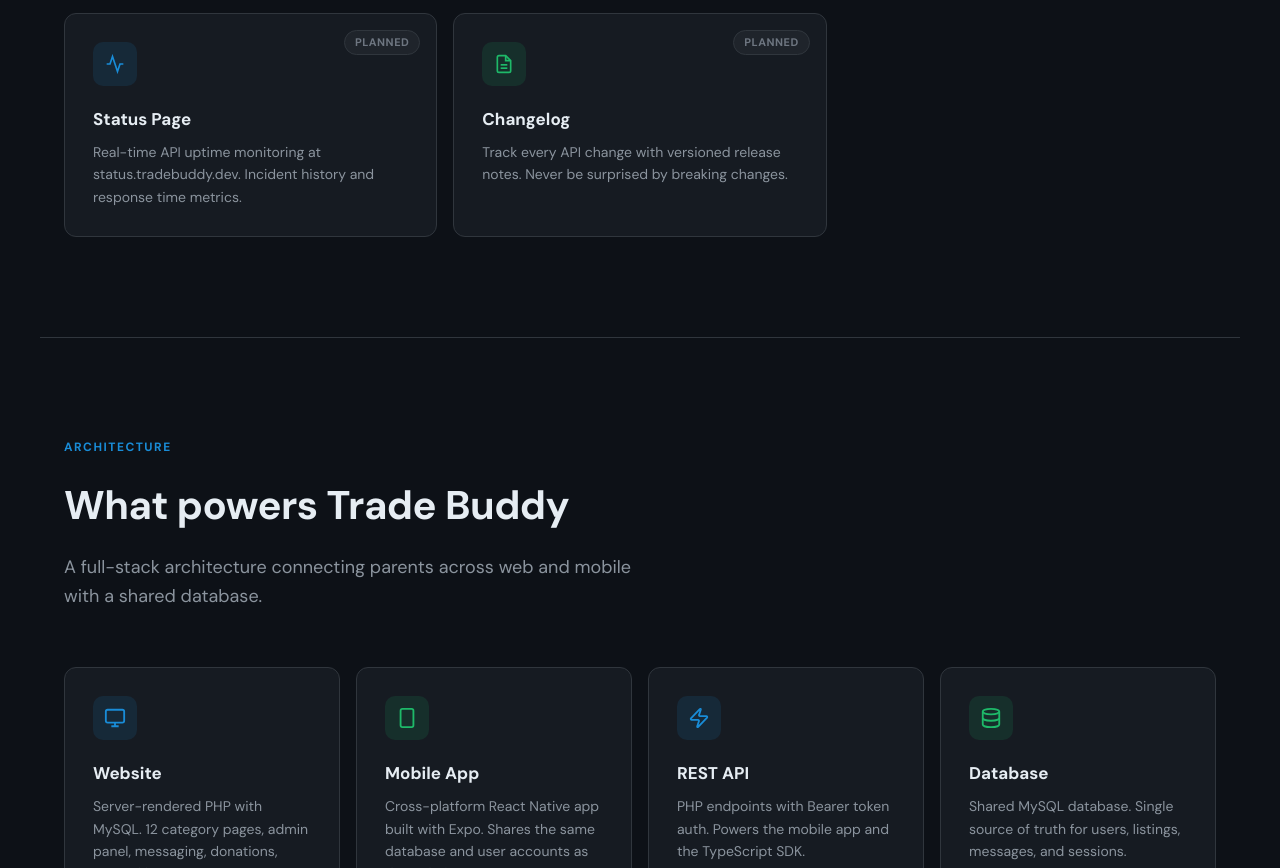
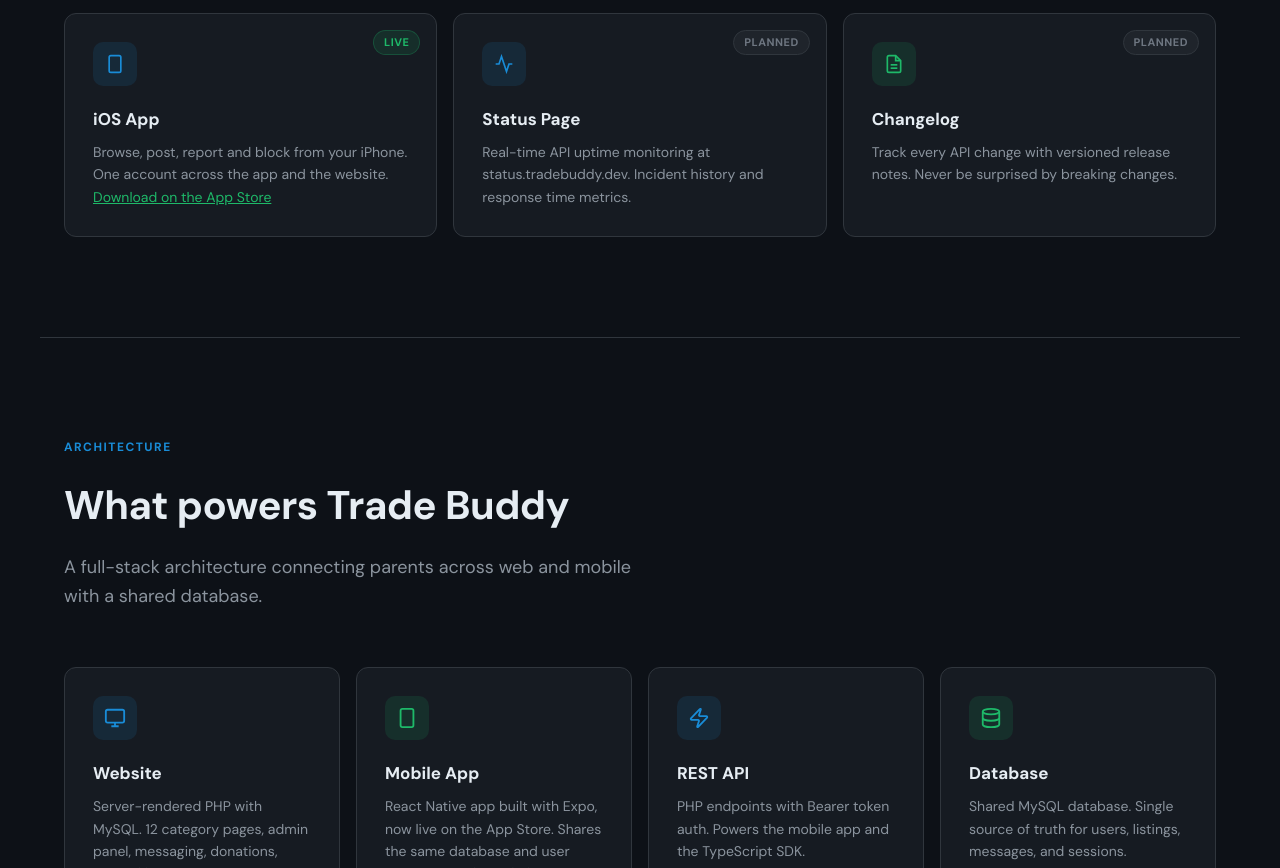
Before and after one commit to tradebuddyhq/tradebuddy.dev, a website built with Vite: page index.html in a window 1280 px wide. Shown: the part 11132-12000 px from the top of the page. Built offline with nearby package versions, Linux system fonts and the light colour scheme.

Commit message:
iOS app is live: roadmap card, stack card badge, repo description

```diff
--- a/index.html
+++ b/index.html
@@ -1010,6 +1010,12 @@ keys.forEach(k => {
       <p>A beginner-friendly programming language that reads like English and compiles to JavaScript. <a href="https://quill.tradebuddy.dev" target="_blank" style="color:#1EB969;">quill.tradebuddy.dev</a></p>
     </div>
     <div class="roadmap-card">
+      <div class="roadmap-status live">Live</div>
+      <div class="roadmap-icon blue"><svg width="20" height="20" fill="none" stroke="currentColor" stroke-width="2" viewBox="0 0 24 24"><rect x="5" y="2" width="14" height="20" rx="2"/><path d="M12 18h.01"/></svg></div>
+      <h3>iOS App</h3>
+      <p>Browse, post, report and block from your iPhone. One account across the app and the website. <a href="https://apps.apple.com/app/id6760534044" target="_blank" style="color:#1EB969;">Download on the App Store</a></p>
+    </div>
+    <div class="roadmap-card">
       <div class="roadmap-status planned">Planned</div>
       <div class="roadmap-icon blue"><svg width="20" height="20" fill="none" stroke="currentColor" stroke-width="2" viewBox="0 0 24 24"><path d="M22 12h-4l-3 9L9 3l-3 9H2"/></svg></div>
       <h3>Status Page</h3>
@@ -1034,7 +1040,7 @@ keys.forEach(k => {
 
   <div class="stack-grid">
     <div class="stack-card"><div class="stack-card-icon blue"><svg width="22" height="22" fill="none" stroke="currentColor" stroke-width="2" viewBox="0 0 24 24"><rect x="2" y="3" width="20" height="14" rx="2"/><path d="M8 21h8M12 17v4"/></svg></div><h3>Website</h3><p>Server-rendered PHP with MySQL. 12 category pages, admin panel, messaging, donations, wanted items.</p><div class="tech-tags"><span class="tech-tag">PHP</span><span class="tech-tag">MySQL</span><span class="tech-tag">HTML/CSS</span><span class="tech-tag">JavaScript</span></div></div>
-    <div class="stack-card"><div class="stack-card-icon green"><svg width="22" height="22" fill="none" stroke="currentColor" stroke-width="2" viewBox="0 0 24 24"><rect x="5" y="2" width="14" height="20" rx="2"/><path d="M12 18h.01"/></svg></div><h3>Mobile App</h3><p>Cross-platform React Native app built with Expo. Shares the same database and user accounts as the website.</p><div class="tech-tags"><span class="tech-tag">React Native</span><span class="tech-tag">Expo</span><span class="tech-tag">JavaScript</span></div></div>
+    <div class="stack-card"><div class="stack-card-icon green"><svg width="22" height="22" fill="none" stroke="currentColor" stroke-width="2" viewBox="0 0 24 24"><rect x="5" y="2" width="14" height="20" rx="2"/><path d="M12 18h.01"/></svg></div><h3>Mobile App</h3><p>React Native app built with Expo, now live on the App Store. Shares the same database and user accounts as the website.</p><div class="tech-tags"><span class="tech-tag">React Native</span><span class="tech-tag">Expo</span><span class="tech-tag">iOS</span></div><a href="https://apps.apple.com/app/id6760534044" target="_blank" style="display:inline-block;margin-top:16px;"><img src="/app-store-badge.svg" alt="Download on the App Store" style="height:40px;"></a></div>
     <div class="stack-card"><div class="stack-card-icon blue"><svg width="22" height="22" fill="none" stroke="currentColor" stroke-width="2" viewBox="0 0 24 24"><path d="M4 14a1 1 0 01-.78-1.63l9.9-10.2a.5.5 0 01.86.46l-1.92 6.02A1 1 0 0013 10h7a1 1 0 01.78 1.63l-9.9 10.2a.5.5 0 01-.86-.46l1.92-6.02A1 1 0 0011 14H4z"/></svg></div><h3>REST API</h3><p>PHP endpoints with Bearer token auth. Powers the mobile app and the TypeScript SDK.</p><div class="tech-tags"><span class="tech-tag">REST</span><span class="tech-tag">JSON</span><span class="tech-tag">Bearer Auth</span></div></div>
     <div class="stack-card"><div class="stack-card-icon green"><svg width="22" height="22" fill="none" stroke="currentColor" stroke-width="2" viewBox="0 0 24 24"><ellipse cx="12" cy="5" rx="9" ry="3"/><path d="M21 12c0 1.66-4 3-9 3s-9-1.34-9-3"/><path d="M3 5v14c0 1.66 4 3 9 3s9-1.34 9-3V5"/></svg></div><h3>Database</h3><p>Shared MySQL database. Single source of truth for users, listings, messages, and sessions.</p><div class="tech-tags"><span class="tech-tag">MySQL</span><span class="tech-tag">Shared State</span></div></div>
     <div class="stack-card"><div class="stack-card-icon blue"><svg width="22" height="22" fill="none" stroke="currentColor" stroke-width="2" viewBox="0 0 24 24"><path d="M21 11.5a8.38 8.38 0 01-.9 3.8 8.5 8.5 0 01-7.6 4.7 8.38 8.38 0 01-3.8-.9L3 21l1.9-5.7a8.38 8.38 0 01-.9-3.8 8.5 8.5 0 014.7-7.6 8.38 8.38 0 013.8-.9h.5a8.48 8.48 0 018 8v.5z"/></svg></div><h3>Discord Bot (Otter)</h3><p>Multi-purpose TypeScript Discord bot for the Trade Buddy community server. Moderation, notifications, and more.</p><div class="tech-tags"><span class="tech-tag">TypeScript</span><span class="tech-tag">Discord.js</span><span class="tech-tag">Node.js</span></div></div>
@@ -1042,7 +1048,7 @@ keys.forEach(k => {
 
   <div class="repos-grid">
     <a href="https://github.com/tradebuddyhq/site" target="_blank" class="repo-card"><div class="repo-header"><svg width="18" height="18" fill="currentColor" viewBox="0 0 24 24"><path d="M12 0C5.37 0 0 5.37 0 12c0 5.31 3.435 9.795 8.205 11.385.6.105.825-.255.825-.57 0-.285-.015-1.23-.015-2.235-3.015.555-3.795-.735-4.035-1.41-.135-.345-.72-1.41-1.23-1.695-.42-.225-1.02-.78-.015-.795.945-.015 1.62.87 1.845 1.23 1.08 1.815 2.805 1.305 3.495.99.105-.78.42-1.305.765-1.605-2.67-.3-5.46-1.335-5.46-5.925 0-1.305.465-2.385 1.23-3.225-.12-.3-.54-1.53.12-3.18 0 0 1.005-.315 3.3 1.23.96-.27 1.98-.405 3-.405s2.04.135 3 .405c2.295-1.56 3.3-1.23 3.3-1.23.66 1.65.24 2.88.12 3.18.765.84 1.23 1.905 1.23 3.225 0 4.605-2.805 5.625-5.475 5.925.435.375.81 1.095.81 2.22 0 1.605-.015 2.895-.015 3.3 0 .315.225.69.825.57A12.02 12.02 0 0024 12c0-6.63-5.37-12-12-12z"/></svg><span class="repo-name">tradebuddyhq/site</span></div><div class="repo-desc">Website, admin panel, and REST API.</div><div class="repo-meta"><span class="repo-lang"><span class="lang-dot" style="background:#4F5D95;"></span> PHP</span><span>Private</span></div></a>
-    <a href="https://github.com/tradebuddyhq/app" target="_blank" class="repo-card"><div class="repo-header"><svg width="18" height="18" fill="currentColor" viewBox="0 0 24 24"><path d="M12 0C5.37 0 0 5.37 0 12c0 5.31 3.435 9.795 8.205 11.385.6.105.825-.255.825-.57 0-.285-.015-1.23-.015-2.235-3.015.555-3.795-.735-4.035-1.41-.135-.345-.72-1.41-1.23-1.695-.42-.225-1.02-.78-.015-.795.945-.015 1.62.87 1.845 1.23 1.08 1.815 2.805 1.305 3.495.99.105-.78.42-1.305.765-1.605-2.67-.3-5.46-1.335-5.46-5.925 0-1.305.465-2.385 1.23-3.225-.12-.3-.54-1.53.12-3.18 0 0 1.005-.315 3.3 1.23.96-.27 1.98-.405 3-.405s2.04.135 3 .405c2.295-1.56 3.3-1.23 3.3-1.23.66 1.65.24 2.88.12 3.18.765.84 1.23 1.905 1.23 3.225 0 4.605-2.805 5.625-5.475 5.925.435.375.81 1.095.81 2.22 0 1.605-.015 2.895-.015 3.3 0 .315.225.69.825.57A12.02 12.02 0 0024 12c0-6.63-5.37-12-12-12z"/></svg><span class="repo-name">tradebuddyhq/app</span></div><div class="repo-desc">React Native mobile app. iOS and Android.</div><div class="repo-meta"><span class="repo-lang"><span class="lang-dot" style="background:#f1e05a;"></span> JavaScript</span><span>Public</span></div></a>
+    <a href="https://github.com/tradebuddyhq/app" target="_blank" class="repo-card"><div class="repo-header"><svg width="18" height="18" fill="currentColor" viewBox="0 0 24 24"><path d="M12 0C5.37 0 0 5.37 0 12c0 5.31 3.435 9.795 8.205 11.385.6.105.825-.255.825-.57 0-.285-.015-1.23-.015-2.235-3.015.555-3.795-.735-4.035-1.41-.135-.345-.72-1.41-1.23-1.695-.42-.225-1.02-.78-.015-.795.945-.015 1.62.87 1.845 1.23 1.08 1.815 2.805 1.305 3.495.99.105-.78.42-1.305.765-1.605-2.67-.3-5.46-1.335-5.46-5.925 0-1.305.465-2.385 1.23-3.225-.12-.3-.54-1.53.12-3.18 0 0 1.005-.315 3.3 1.23.96-.27 1.98-.405 3-.405s2.04.135 3 .405c2.295-1.56 3.3-1.23 3.3-1.23.66 1.65.24 2.88.12 3.18.765.84 1.23 1.905 1.23 3.225 0 4.605-2.805 5.625-5.475 5.925.435.375.81 1.095.81 2.22 0 1.605-.015 2.895-.015 3.3 0 .315.225.69.825.57A12.02 12.02 0 0024 12c0-6.63-5.37-12-12-12z"/></svg><span class="repo-name">tradebuddyhq/app</span></div><div class="repo-desc">React Native mobile app. Live on the App Store.</div><div class="repo-meta"><span class="repo-lang"><span class="lang-dot" style="background:#f1e05a;"></span> JavaScript</span><span>Public</span></div></a>
     <a href="https://github.com/tradebuddyhq/sdk" target="_blank" class="repo-card"><div class="repo-header"><svg width="18" height="18" fill="currentColor" viewBox="0 0 24 24"><path d="M12 0C5.37 0 0 5.37 0 12c0 5.31 3.435 9.795 8.205 11.385.6.105.825-.255.825-.57 0-.285-.015-1.23-.015-2.235-3.015.555-3.795-.735-4.035-1.41-.135-.345-.72-1.41-1.23-1.695-.42-.225-1.02-.78-.015-.795.945-.015 1.62.87 1.845 1.23 1.08 1.815 2.805 1.305 3.495.99.105-.78.42-1.305.765-1.605-2.67-.3-5.46-1.335-5.46-5.925 0-1.305.465-2.385 1.23-3.225-.12-.3-.54-1.53.12-3.18 0 0 1.005-.315 3.3 1.23.96-.27 1.98-.405 3-.405s2.04.135 3 .405c2.295-1.56 3.3-1.23 3.3-1.23.66 1.65.24 2.88.12 3.18.765.84 1.23 1.905 1.23 3.225 0 4.605-2.805 5.625-5.475 5.925.435.375.81 1.095.81 2.22 0 1.605-.015 2.895-.015 3.3 0 .315.225.69.825.57A12.02 12.02 0 0024 12c0-6.63-5.37-12-12-12z"/></svg><span class="repo-name">tradebuddyhq/sdk</span></div><div class="repo-desc">Official TypeScript SDK. npm: @tradebuddy/sdk</div><div class="repo-meta"><span class="repo-lang"><span class="lang-dot" style="background:#3178c6;"></span> TypeScript</span><span>Public</span></div></a>
     <a href="https://github.com/tradebuddyhq/Otter" target="_blank" class="repo-card"><div class="repo-header"><svg width="18" height="18" fill="currentColor" viewBox="0 0 24 24"><path d="M12 0C5.37 0 0 5.37 0 12c0 5.31 3.435 9.795 8.205 11.385.6.105.825-.255.825-.57 0-.285-.015-1.23-.015-2.235-3.015.555-3.795-.735-4.035-1.41-.135-.345-.72-1.41-1.23-1.695-.42-.225-1.02-.78-.015-.795.945-.015 1.62.87 1.845 1.23 1.08 1.815 2.805 1.305 3.495.99.105-.78.42-1.305.765-1.605-2.67-.3-5.46-1.335-5.46-5.925 0-1.305.465-2.385 1.23-3.225-.12-.3-.54-1.53.12-3.18 0 0 1.005-.315 3.3 1.23.96-.27 1.98-.405 3-.405s2.04.135 3 .405c2.295-1.56 3.3-1.23 3.3-1.23.66 1.65.24 2.88.12 3.18.765.84 1.23 1.905 1.23 3.225 0 4.605-2.805 5.625-5.475 5.925.435.375.81 1.095.81 2.22 0 1.605-.015 2.895-.015 3.3 0 .315.225.69.825.57A12.02 12.02 0 0024 12c0-6.63-5.37-12-12-12z"/></svg><span class="repo-name">tradebuddyhq/Otter</span></div><div class="repo-desc">Multi-purpose Discord bot for the Trade Buddy server</div><div class="repo-meta"><span class="repo-lang"><span class="lang-dot" style="background:#3178c6;"></span> TypeScript</span><span>Public</span></div></a>
     <a href="https://github.com/tradebuddyhq/quill" target="_blank" class="repo-card"><div class="repo-header"><svg width="18" height="18" fill="currentColor" viewBox="0 0 24 24"><path d="M12 0C5.37 0 0 5.37 0 12c0 5.31 3.435 9.795 8.205 11.385.6.105.825-.255.825-.57 0-.285-.015-1.23-.015-2.235-3.015.555-3.795-.735-4.035-1.41-.135-.345-.72-1.41-1.23-1.695-.42-.225-1.02-.78-.015-.795.945-.015 1.62.87 1.845 1.23 1.08 1.815 2.805 1.305 3.495.99.105-.78.42-1.305.765-1.605-2.67-.3-5.46-1.335-5.46-5.925 0-1.305.465-2.385 1.23-3.225-.12-.3-.54-1.53.12-3.18 0 0 1.005-.315 3.3 1.23.96-.27 1.98-.405 3-.405s2.04.135 3 .405c2.295-1.56 3.3-1.23 3.3-1.23.66 1.65.24 2.88.12 3.18.765.84 1.23 1.905 1.23 3.225 0 4.605-2.805 5.625-5.475 5.925.435.375.81 1.095.81 2.22 0 1.605-.015 2.895-.015 3.3 0 .315.225.69.825.57A12.02 12.02 0 0024 12c0-6.63-5.37-12-12-12z"/></svg><span class="repo-name">tradebuddyhq/quill</span></div><div class="repo-desc">Human-readable programming language. Compiles to JS.</div><div class="repo-meta"><span class="repo-lang"><span class="lang-dot" style="background:#00ADD8;"></span> Go</span><span>Public</span></div></a>
```
Also changed, not shown: public/app-store-badge.svg (added).
